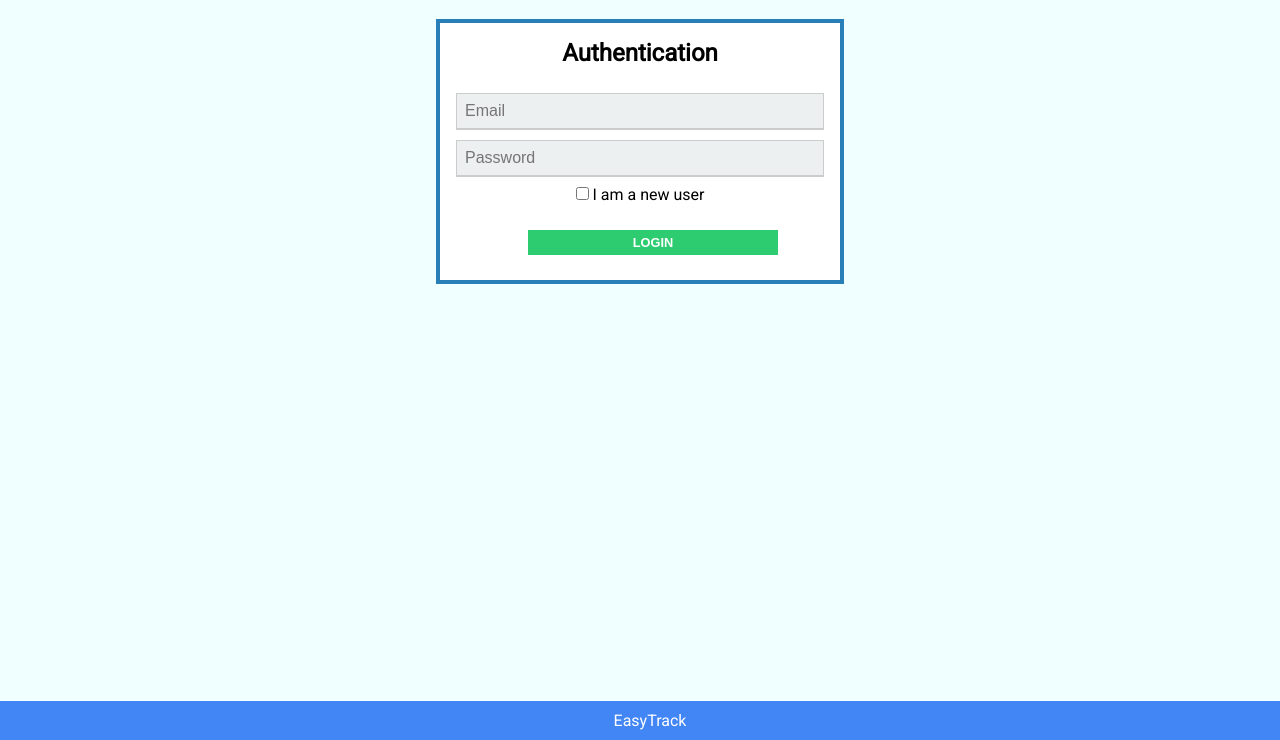
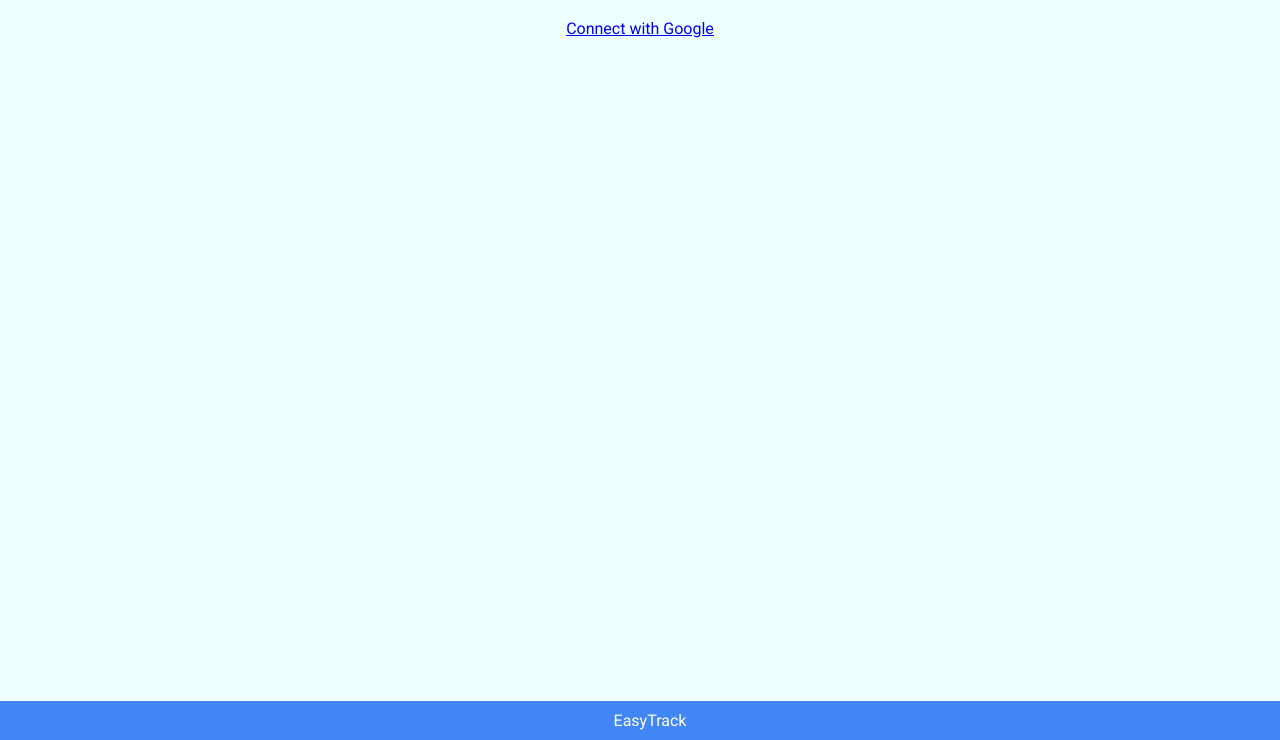
Before and after one commit to Qobiljon/ET_Dashboard, a Django app: page /login/ in a window 1280 px wide. Shown: the part 60-800 px from the top of the page. Run offline with Django 3.2, Linux system fonts and the light colour scheme; some libraries are stand-ins or nearby versions.

Commit message:
backup on allauth (without email)

```diff
--- a/ET_Dashboard/models.py
+++ b/ET_Dashboard/models.py
@@ -8,11 +8,6 @@ class Campaigns(models.Model):
     title = models.CharField(max_length=256)
     notes = models.TextField(default='', null=False)
     participants = models.TextField(default='', null=False)
-
-
-class UserToGrpcIdMap(models.Model):
-    user = models.OneToOneField(to=User, primary_key=True, on_delete=models.CASCADE)
-    gRPCId = models.IntegerField(null=False)
 
 
 class DataSourceByCampaigns(models.Model):
--- a/ET_Dashboard/urls.py
+++ b/ET_Dashboard/urls.py
@@ -18,8 +18,9 @@ from django.urls import path, re_path, include
 from ET_Dashboard import views
 
 urlpatterns = [
-    # path('admin/', admin.site.urls),
-    # path('accounts/', include('allauth.urls')),
+    path('admin/', admin.site.urls),
+    path('google43e44b3701ba10c8.html', views.handle_google_verification),
+    path('accounts/', include('allauth.urls')),
 
     path('', views.handle_index, name='index'),
     path('login/', views.handle_login, name='login'),
--- a/ET_Dashboard/views.py
+++ b/ET_Dashboard/views.py
@@ -6,10 +6,6 @@ from django.shortcuts import render, redirect
 from django.views.decorators.http import require_http_methods
 
 from ET_Dashboard.models import Campaigns, PresetDataSources
-from ET_Dashboard.models import UserToGrpcIdMap
-
-import time
-import psycopg2
 
 
 @require_http_methods(['GET'])
@@ -56,39 +52,8 @@ def handle_register(request):
         return redirect('index')
     elif 'email' in request.POST and 'password' in request.POST and 're_password' in request.POST and \
             request.POST['password'] == request.POST['re_password'] and not User.objects.filter(email=request.POST['email']).exists():
-        conn = psycopg2.connect(
-            host='165.246.43.97',
-            database='easytrack_db',
-            user='postgres',
-            password='postgres'
-        )
-        cur = conn.cursor()
-        cur.execute('select * from et_users where email=%s;', (request.POST['email'],))
-        row = cur.fetchone()
-        if row is None:
-            timestamp_ms = int(round(time.time() * 1000))
-            cur.execute(
-                'insert into et_users(id_token, is_participant, name, email, last_sync_timestamp, last_heartbeat_timestamp) values (%s,%s,%s,%s,%s,%s);',
-                (
-                    '',
-                    False,
-                    request.POST['email'],
-                    request.POST['email'],
-                    timestamp_ms,
-                    timestamp_ms
-                )
-            )
-            conn.commit()
-            user = User.objects.create_user(username=request.POST['email'], email=request.POST['email'], password=request.POST['password'])
-            cur.execute('select id from et_users where email=%s;', (request.POST['email'],))
-            UserToGrpcIdMap.objects.create(user=user, gRPCId=cur.fetchone()[0])
-            cur.close()
-            conn.close()
-            return redirect(to='index')
-        else:
-            cur.close()
-            conn.close()
-            return redirect(to='login')
+        user = User.objects.create_user(username=request.POST['email'], email=request.POST['email'], password=request.POST['password'])
+        return redirect(to='index')
     else:
         return redirect(to='login')
 
@@ -132,3 +97,7 @@ def handle_create_campaign(request):
                 'others': PresetDataSources.others
             }
         )
+
+
+def handle_google_verification(request):
+    return render(request=request, template_name='google43e44b3701ba10c8.html')
--- a/requirements.txt
+++ b/requirements.txt
@@ -3,6 +3,7 @@ certifi==2019.11.28
 chardet==3.0.4
 defusedxml==0.6.0
 Django==3.0.3
+django-allauth==0.41.0
 grpcio==1.27.1
 grpcio-tools==1.27.1
 idna==2.8
--- a/templates/auth_page.html
+++ b/templates/auth_page.html
@@ -1,30 +1,34 @@
 {% extends 'base.html' %}
 {% block content %}
-    <form id="form" method="post" action="{% url 'login' %}" style="display: block">
-        <div class="box">
-            {% csrf_token %}
-            <h1 class="form_title">{{ title }}</h1>
-            <input class="username" type="email" name="email" placeholder="Email" required>
-            <input class="username" type="password" name="password" placeholder="Password" required>
-            <input id="rePasswordInput" class="username" type="password" name="re_password" placeholder="Repeat Password">
-            <br><input id="newUserCheckBox" type="checkbox" onclick="newUserCheckBoxClick();">
-            <label for="newUserCheckBox">I am a new user</label>
-            <input id="submitButton" class="button" type="submit" value="AUTHENTICATE">
-        </div>
-    </form>
+    {#    <form id="form" method="post" action="{% url 'login' %}" style="display: block">#}
+    {#        <div class="box">#}
+    {#            {% csrf_token %}#}
+    {#            <h1 class="form_title">{{ title }}</h1>#}
+    {#            <input class="username" type="email" name="email" placeholder="Email" required>#}
+    {#            <input class="username" type="password" name="password" placeholder="Password" required>#}
+    {#            <input id="rePasswordInput" class="username" type="password" name="re_password" placeholder="Repeat Password">#}
+    {#            <br><input id="newUserCheckBox" type="checkbox" onclick="newUserCheckBoxClick();">#}
+    {#            <label for="newUserCheckBox">I am a new user</label>#}
+    {#            <input id="submitButton" class="button" type="submit" value="AUTHENTICATE">#}
+    {#        </div>#}
+    {#    </form>#}
+
+    {% load socialaccount %}
+    {% providers_media_js %}
+    <a href="{% provider_login_url "google" %}">Connect with Google</a>
 
     <script>
         let checkBox, form, rePasswordInput, submitButton;
 
-        document.addEventListener("DOMContentLoaded", () => {
-            checkBox = document.getElementById("newUserCheckBox");
-            form = document.getElementById("form");
-            rePasswordInput = document.getElementById("rePasswordInput");
-            submitButton = document.getElementById("submitButton");
-
-            rePasswordInput.style.display = "none";
-            submitButton.value = "LOGIN";
-        });
+        {#document.addEventListener("DOMContentLoaded", () => {#}
+        {#    checkBox = document.getElementById("newUserCheckBox");#}
+        {#    form = document.getElementById("form");#}
+        {#    rePasswordInput = document.getElementById("rePasswordInput");#}
+        {#    submitButton = document.getElementById("submitButton");#}
+        {##}
+        {#    rePasswordInput.style.display = "none";#}
+        {#    submitButton.value = "LOGIN";#}
+        {#\});#}
 
         function newUserCheckBoxClick() {
             if (checkBox.checked) {
--- a/templates/base.html
+++ b/templates/base.html
@@ -82,7 +82,7 @@
     </ul>
     {% if user.is_authenticated %}
         <ul id="right_nav">
-            <li><a href="{% url 'logout' %}">{{ user.email }} (LOGOUT)</a></li>
+            <li><a href="{% url 'logout' %}"> {{ request.user }} - {{ request.user.email }} (LOGOUT)</a></li>
         </ul>
     {% endif %}
 </header>
--- /dev/null
+++ b/templates/google43e44b3701ba10c8.html
@@ -0,0 +1 @@
+google-site-verification: google43e44b3701ba10c8.html
```
Also changed, not shown: ET_Dashboard/settings.py (+8 -2 lines), templates/create_campaign_page.html (+14 -22 lines).
